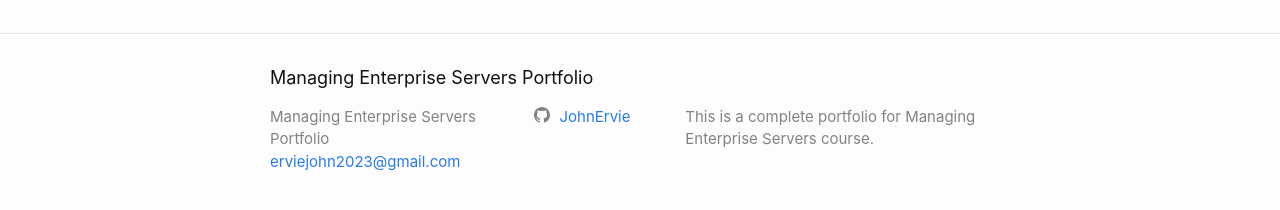
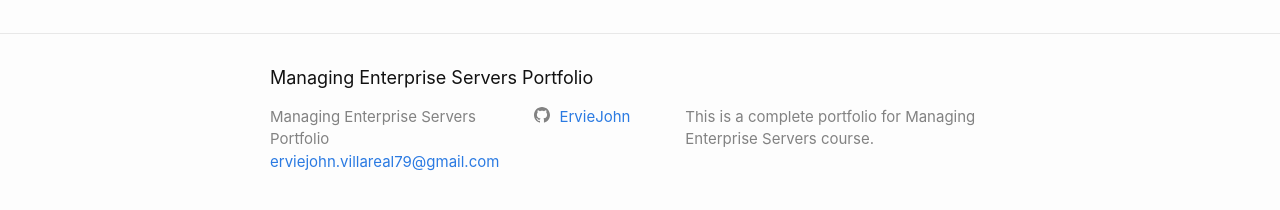
Before and after one commit to ErvieJohn/johnervie.github.io, a Jekyll site: the page built from search.md, in a window 1280 px wide. Shown: the part 667-877 px from the top of the page. Built offline with Jekyll 4.4.1, drawn with Linux system fonts in a browser that asks for light colours.

Commit message:
Update _config.yml

```diff
--- a/_config.yml
+++ b/_config.yml
@@ -19,12 +19,12 @@
 # in the templates via {{ site.myvariable }}.
 
 title: Managing Enterprise Servers Portfolio
-email: erviejohn2023@gmail.com
+email: erviejohn.villareal79@gmail.com
 description: >- # this means to ignore newlines until "baseurl:"
   This is a complete portfolio for Managing Enterprise Servers course.
 baseurl: "" # the subpath of your site, e.g. /blog
-url: "JohnErvie.github.io" # the base hostname & protocol for your site, e.g. http://example.com
-github_username:  JohnErvie
+url: "ErvieJohn.github.io" # the base hostname & protocol for your site, e.g. http://example.com
+github_username:  ErvieJohn
 
 # Build settings
 # I remove minima them as it now a regular theme
```
